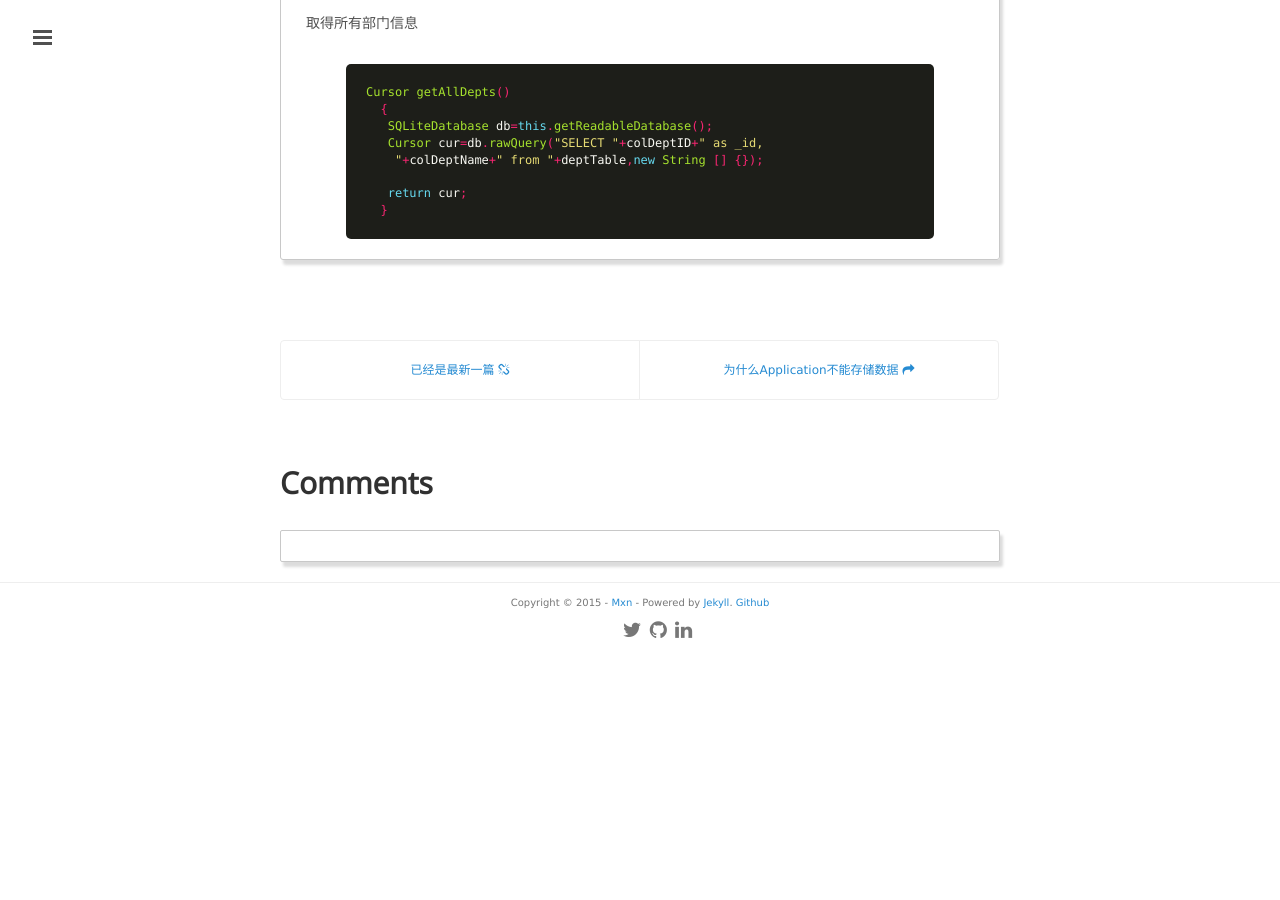
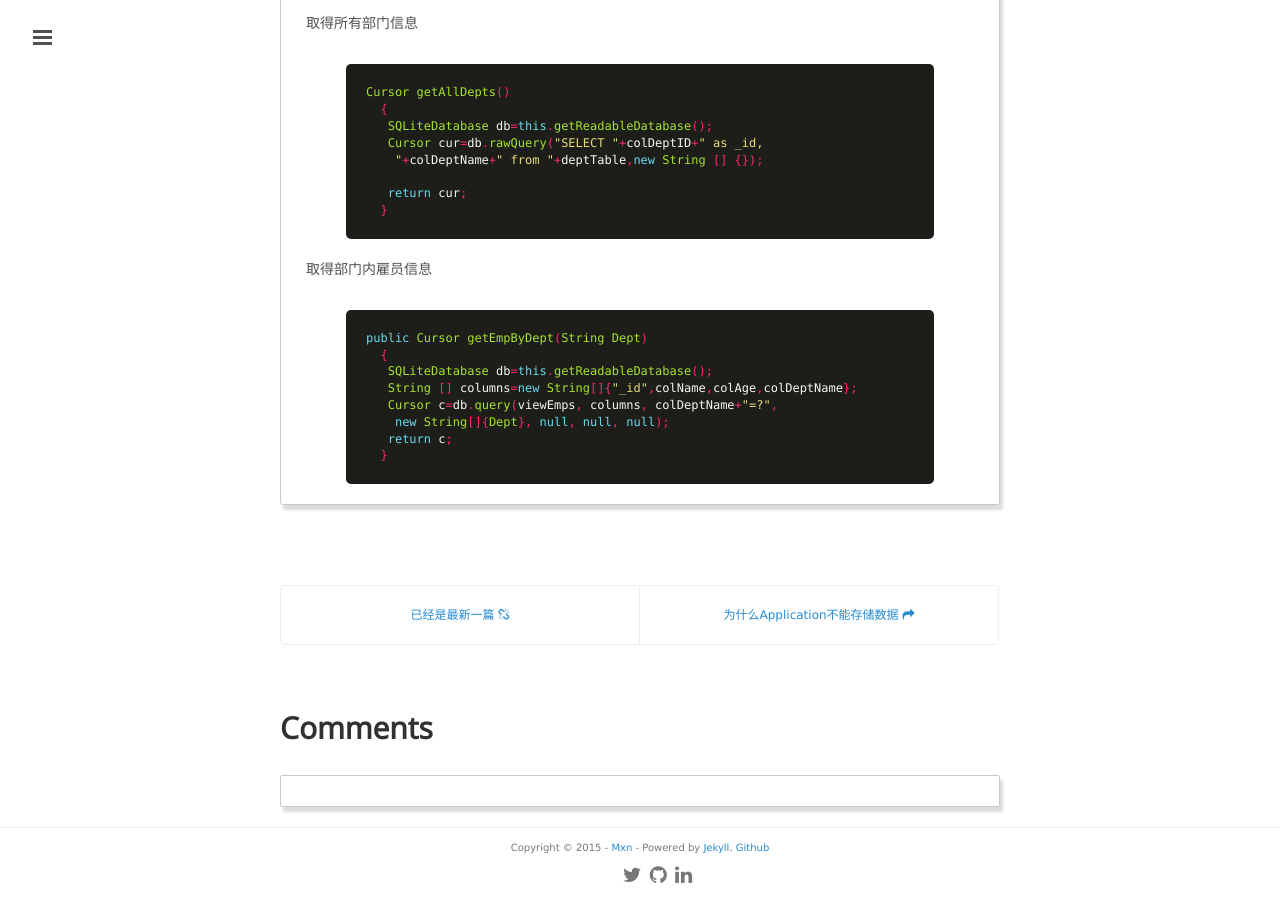
Before and after one commit to mxn21/mxn21.github.io, a Jekyll site: the page built from _posts/2015-6-17-Android数据库SQLite表内设置外键.md, in a window 1280 px wide and 900 px high, scrolled down 3094 px. Built offline with Jekyll 4.4.1, drawn with Linux system fonts in a browser that asks for light colours; Markdown is read by kramdown in place of the engine named in the settings; comment, search, counter and statistics services are not loaded; before the commit the page ends 3749 px from its top, so only the background shows below that.

Commit message:
Update 2015-6-17-Android数据库SQLite表内设置外键.md

```diff
--- a/_posts/2015-6-17-Android数据库SQLite表内设置外键.md
+++ b/_posts/2015-6-17-Android数据库SQLite表内设置外键.md
@@ -143,3 +143,17 @@
    return cur;
   }
 {% endhighlight  %}
+
+
+取得部门内雇员信息
+{% highlight java %}
+
+public Cursor getEmpByDept(String Dept)
+  {
+   SQLiteDatabase db=this.getReadableDatabase();
+   String [] columns=new String[]{"_id",colName,colAge,colDeptName};
+   Cursor c=db.query(viewEmps, columns, colDeptName+"=?",
+    new String[]{Dept}, null, null, null);
+   return c;
+  }
+{% endhighlight  %}
```
